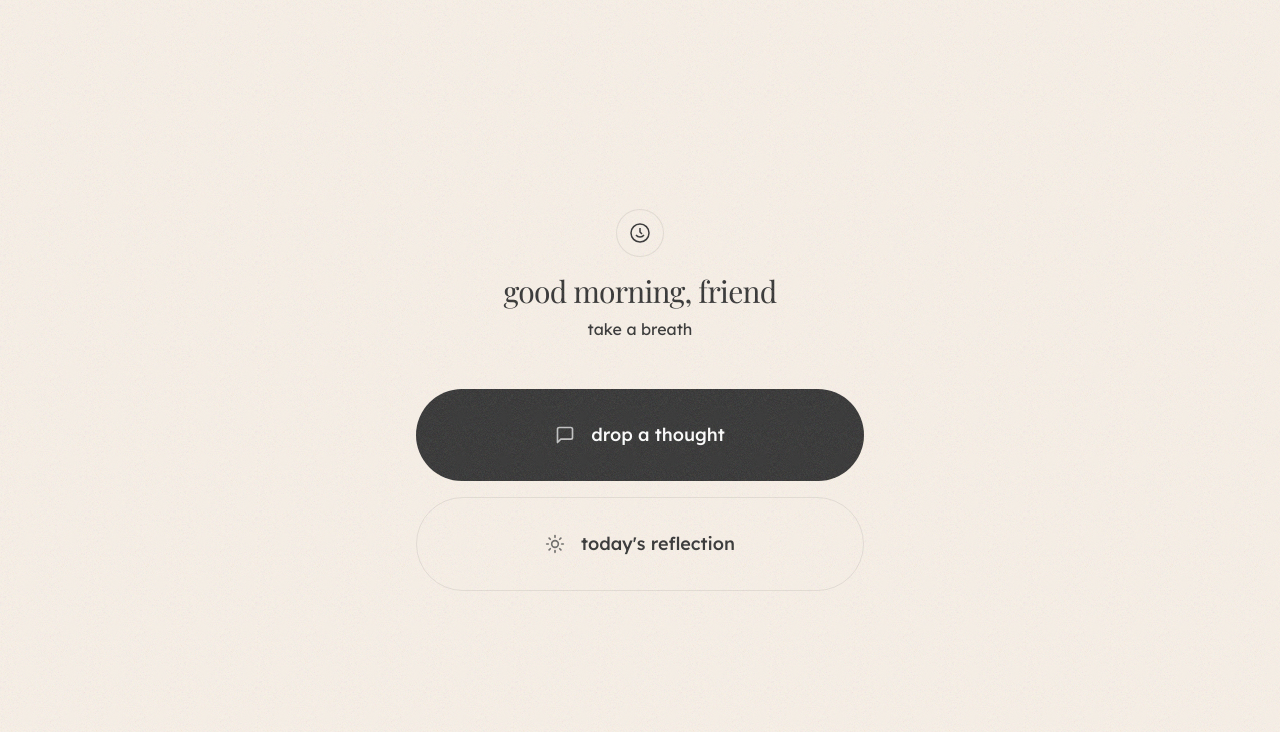
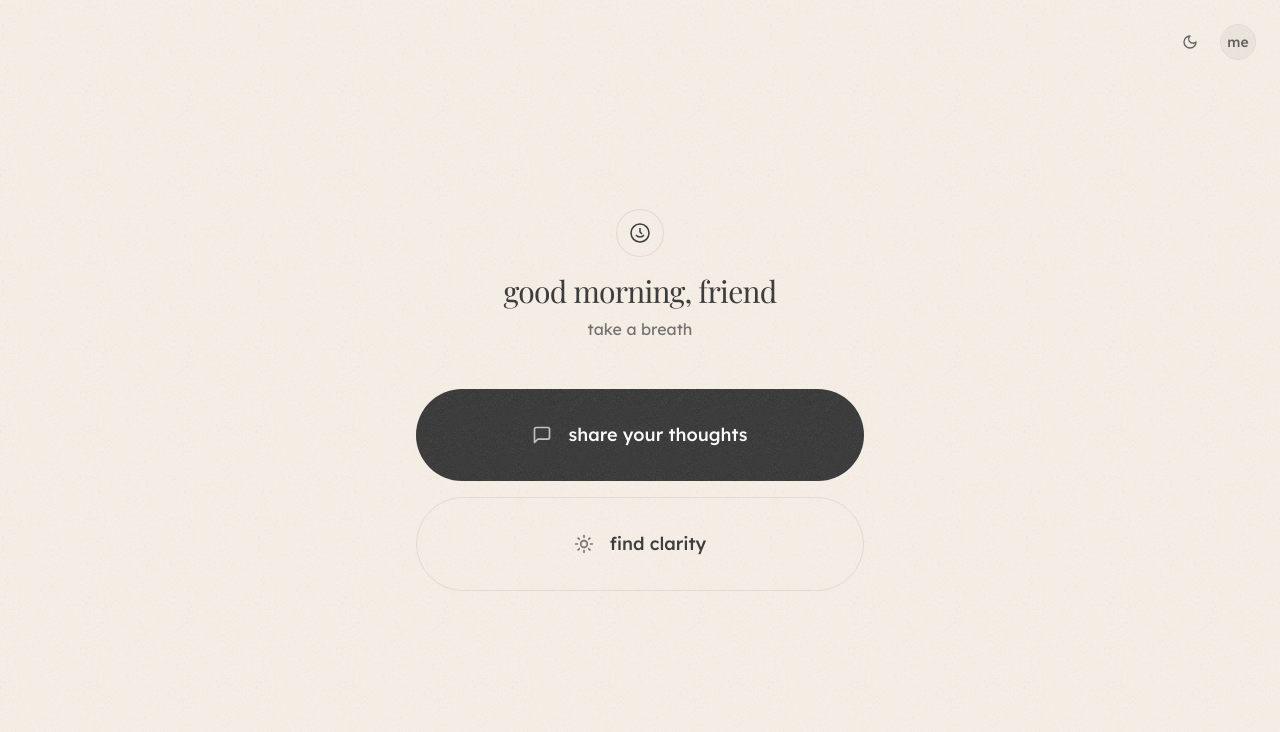
Before and after one commit to lolrazh/sage-mvp, a Next.js app: page /home in a window 1280 px wide. Shown: the top 732 px of the page. Built offline with nearby package versions, Linux system fonts and the light colour scheme; a web font is replaced by a local one.

Commit message:
updated package dependencies for Radix UI components; refactored global styles for improved theming; enhanced home page with time-based greetings and adjusted chat input styles

```diff
--- a/package.json
+++ b/package.json
@@ -12,7 +12,9 @@
     "@ai-sdk/google": "^1.2.4",
     "@google/generative-ai": "^0.24.0",
     "@next/swc-win32-x64-msvc": "^15.2.4",
+    "@radix-ui/react-avatar": "^1.1.3",
     "@radix-ui/react-dialog": "^1.1.6",
+    "@radix-ui/react-dropdown-menu": "^2.1.6",
     "@radix-ui/react-popover": "^1.1.6",
     "@radix-ui/react-progress": "^1.1.2",
     "@radix-ui/react-select": "^2.1.6",
--- a/src/app/globals.css
+++ b/src/app/globals.css
@@ -49,25 +49,25 @@
 
 @layer base {
   :root {
-    --background: 32 44% 95%;
-    --foreground: 0 0% 20%;
+    --background: #F9F1E8;
+    --foreground: #333333;
     --card: 37 33% 95%;
     --card-foreground: 0 0% 20%;
-    --popover: 37 33% 95%;
-    --popover-foreground: 0 0% 20%;
-    --primary: 346.8 77.2% 49.8%;
-    --primary-foreground: 355.7 100% 97.3%;
-    --secondary: 37 33% 90%;
-    --secondary-foreground: 0 0% 20%;
-    --muted: 0 0% 20%;
-    --muted-foreground: 0 0% 20% / 0.8;
-    --accent: 37 33% 90%;
-    --accent-foreground: 0 0% 20%;
+    --popover: #F9F1E8;
+    --popover-foreground: #333333;
+    --primary: #333333;
+    --primary-foreground: #F9F1E8;
+    --secondary: rgba(51, 51, 51, 0.05);
+    --secondary-foreground: #333333;
+    --muted: rgba(51, 51, 51, 0.05);
+    --muted-foreground: rgba(51, 51, 51, 0.7);
+    --accent: rgba(51, 51, 51, 0.05);
+    --accent-foreground: #333333;
     --destructive: 0 84.2% 60.2%;
     --destructive-foreground: 37 33% 95%;
-    --border: 0 0% 20% / 0.5;
-    --input: 0 0% 20% / 0.5;
-    --ring: 0 0% 20% / 0.1;
+    --border: rgba(51, 51, 51, 0.1);
+    --input: rgba(51, 51, 51, 0.1);
+    --ring: rgba(51, 51, 51, 0.2);
     --chart-1: oklch(0.646 0.222 41.116);
     --chart-2: oklch(0.6 0.118 184.704);
     --chart-3: oklch(0.398 0.07 227.392);
@@ -85,25 +85,25 @@
   }
 
   .dark {
-    --background: 0 0% 20%;
-    --foreground: 37 33% 95%;
+    --background: #333333;
+    --foreground: #F9F1E8;
     --card: 0 0% 25%;
     --card-foreground: 37 33% 95%;
-    --popover: 0 0% 20%;
-    --popover-foreground: 37 33% 95%;
-    --primary: 346.8 77.2% 49.8%;
-    --primary-foreground: 355.7 100% 97.3%;
-    --secondary: 0 0% 25%;
-    --secondary-foreground: 37 33% 95%;
-    --muted: 0 0% 25%;
-    --muted-foreground: 37 33% 80%;
-    --accent: 0 0% 25%;
-    --accent-foreground: 37 33% 95%;
+    --popover: #333333;
+    --popover-foreground: #F9F1E8;
+    --primary: #F9F1E8;
+    --primary-foreground: #333333;
+    --secondary: rgba(249, 241, 232, 0.05);
+    --secondary-foreground: #F9F1E8;
+    --muted: rgba(249, 241, 232, 0.05);
+    --muted-foreground: rgba(249, 241, 232, 0.7);
+    --accent: rgba(249, 241, 232, 0.05);
+    --accent-foreground: #F9F1E8;
     --destructive: 0 62.8% 30.6%;
     --destructive-foreground: 37 33% 95%;
-    --border: 0 0% 30%;
-    --input: 0 0% 30%;
-    --ring: 346.8 77.2% 49.8%;
+    --border: rgba(249, 241, 232, 0.1);
+    --input: rgba(249, 241, 232, 0.1);
+    --ring: rgba(249, 241, 232, 0.2);
     --chart-1: oklch(0.488 0.243 264.376);
     --chart-2: oklch(0.696 0.17 162.48);
     --chart-3: oklch(0.769 0.188 70.08);
@@ -123,7 +123,7 @@
     @apply border-border;
   }
   body {
-    @apply bg-[#F9F1E8] text-[#333333];
+    @apply bg-background text-foreground;
     font-feature-settings: "ss01" on, "ss02" on, "cv01" on, "cv02" on,
       "cv03" on, "cv04" on;
   }
--- a/src/app/home/page.tsx
+++ b/src/app/home/page.tsx
@@ -17,9 +17,18 @@ const greetings = [
 
 export default function Home() {
   const [greeting, setGreeting] = useState("");
+  const [timeOfDay, setTimeOfDay] = useState("");
   const userName = "friend";
 
   useEffect(() => {
+    // Set time-based greeting
+    const hour = new Date().getHours();
+    if (hour >= 5 && hour < 12) setTimeOfDay("morning");
+    else if (hour >= 12 && hour < 17) setTimeOfDay("afternoon");
+    else if (hour >= 17 && hour < 22) setTimeOfDay("evening");
+    else setTimeOfDay("night");
+
+    // Set random greeting
     setGreeting(greetings[Math.floor(Math.random() * greetings.length)]);
   }, []);
 
@@ -39,15 +48,15 @@ export default function Home() {
   };
 
   return (
-    <main className="flex min-h-screen flex-col items-center justify-center p-24 bg-[#F9F1E8]">
+    <main className="flex min-h-screen flex-col items-center justify-center p-24 bg-background">
       <Noise />
       <motion.div
         initial={{ opacity: 0, y: 20 }}
         animate={{ opacity: 1, y: 0 }}
         className="flex flex-col items-center space-y-12 w-full max-w-md"
       >
-        <div className="w-12 h-12 rounded-full bg-[#F9F1E8] border border-[#333333]/10 flex items-center justify-center mb-4">
-          <svg viewBox="0 0 24 24" className="w-6 h-6 text-[#333333]" fill="none" stroke="currentColor" strokeWidth="1.5">
+        <div className="w-12 h-12 rounded-full bg-background border border-border flex items-center justify-center mb-4">
+          <svg viewBox="0 0 24 24" className="w-6 h-6 text-foreground" fill="none" stroke="currentColor" strokeWidth="1.5">
             <path d="M12 3c4.97 0 9 4.03 9 9s-4.03 9-9 9-9-4.03-9-9 4.03-9 9-9z" />
             <path d="M12 7v4l2 2" />
             <path d="M8 14s1.5 2 4 2 4-2 4-2" />
@@ -61,7 +70,7 @@ export default function Home() {
             transition={{ delay: 0.2 }}
             className="text-3xl font-serif lowercase tracking-tight"
           >
-            good morning, {userName}
+            good {timeOfDay}, {userName}
           </motion.h1>
           <motion.p
             initial={{ opacity: 0 }}
@@ -87,7 +96,7 @@ export default function Home() {
             >
               <Link href="/chat">
                 <MessageSquare className="w-5 h-5 opacity-70" />
-                <span>drop a thought</span>
+                <span>share your thoughts</span>
               </Link>
             </Button>
           </motion.div>
@@ -101,7 +110,7 @@ export default function Home() {
             >
               <Link href="/insights">
                 <Sun className="w-5 h-5 opacity-70" />
-                <span>today's reflection</span>
+                <span>find clarity</span>
               </Link>
             </Button>
           </motion.div>
--- a/src/app/layout.tsx
+++ b/src/app/layout.tsx
@@ -1,5 +1,6 @@
 import { Lexend_Deca, Playfair_Display } from "next/font/google";
 import { ThemeProvider } from "next-themes";
+import { MainLayout } from "@/components/layout/MainLayout";
 import "./globals.css";
 
 const lexend = Lexend_Deca({ subsets: ["latin"], variable: "--font-sans" });
@@ -29,7 +30,7 @@ export default function RootLayout({
           enableSystem
           disableTransitionOnChange
         >
-          {children}
+          <MainLayout>{children}</MainLayout>
         </ThemeProvider>
       </body>
     </html>
--- /dev/null
+++ b/src/components/layout/MainLayout.tsx
@@ -0,0 +1,69 @@
+"use client";
+
+import { Avatar, AvatarFallback, AvatarImage } from "@/components/ui/avatar";
+import { Button } from "@/components/ui/button";
+import {
+  DropdownMenu,
+  DropdownMenuContent,
+  DropdownMenuItem,
+  DropdownMenuSeparator,
+  DropdownMenuTrigger,
+} from "@/components/ui/dropdown-menu";
+import { Moon, Sun } from "lucide-react";
+import { usePathname } from "next/navigation";
+import { useTheme } from "next-themes";
+import Link from "next/link";
+
+interface MainLayoutProps {
+  children: React.ReactNode;
+}
+
+export function MainLayout({ children }: MainLayoutProps) {
+  const pathname = usePathname();
+  const { theme, setTheme } = useTheme();
+  const showControls = pathname !== "/";
+
+  return (
+    <div className="relative min-h-screen">
+      {showControls && (
+        <div className="fixed top-6 right-6 flex items-center gap-3 z-50">
+          <Button
+            size="icon"
+            variant="ghost"
+            className="w-9 h-9 rounded-full"
+            onClick={() => setTheme(theme === "dark" ? "light" : "dark")}
+          >
+            {theme === "dark" ? (
+              <Sun className="h-4 w-4" />
+            ) : (
+              <Moon className="h-4 w-4" />
+            )}
+          </Button>
+          <DropdownMenu>
+            <DropdownMenuTrigger asChild>
+              <Button variant="ghost" className="relative h-9 w-9 rounded-full p-0">
+                <Avatar className="h-9 w-9 border border-[#333333]/10 dark:border-[#F9F1E8]/10">
+                  <AvatarImage src="" />
+                  <AvatarFallback className="bg-[#333333]/5 dark:bg-[#F9F1E8]/5 text-sm lowercase">me</AvatarFallback>
+                </Avatar>
+              </Button>
+            </DropdownMenuTrigger>
+            <DropdownMenuContent align="end" className="w-48 bg-[#F9F1E8] dark:bg-[#333333] border-[#333333]/10 dark:border-[#F9F1E8]/10">
+              <DropdownMenuItem className="cursor-pointer text-sm lowercase">
+                <Link href="/profile" className="flex w-full">profile</Link>
+              </DropdownMenuItem>
+              <DropdownMenuItem className="cursor-pointer text-sm lowercase">
+                <Link href="/settings" className="flex w-full">settings</Link>
+              </DropdownMenuItem>
+              <DropdownMenuSeparator className="bg-[#333333]/10 dark:bg-[#F9F1E8]/10" />
+              <DropdownMenuItem className="cursor-pointer text-sm lowercase text-[#333333]/70 dark:text-[#F9F1E8]/70">
+                log out
+              </DropdownMenuItem>
+            </DropdownMenuContent>
+          </DropdownMenu>
+        </div>
+      )}
+      {children}
+    </div>
+  );
+}
--- /dev/null
+++ b/src/components/ui/avatar.tsx
@@ -0,0 +1,50 @@
+"use client"
+
+import * as React from "react"
+import * as AvatarPrimitive from "@radix-ui/react-avatar"
+
+import { cn } from "@/lib/utils"
+
+const Avatar = React.forwardRef<
+  React.ElementRef<typeof AvatarPrimitive.Root>,
+  React.ComponentPropsWithoutRef<typeof AvatarPrimitive.Root>
+>(({ className, ...props }, ref) => (
+  <AvatarPrimitive.Root
+    ref={ref}
+    className={cn(
+      "relative flex h-10 w-10 shrink-0 overflow-hidden rounded-full",
+      className
+    )}
+    {...props}
+  />
+))
+Avatar.displayName = AvatarPrimitive.Root.displayName
+
+const AvatarImage = React.forwardRef<
+  React.ElementRef<typeof AvatarPrimitive.Image>,
+  React.ComponentPropsWithoutRef<typeof AvatarPrimitive.Image>
+>(({ className, ...props }, ref) => (
+  <AvatarPrimitive.Image
+    ref={ref}
+    className={cn("aspect-square h-full w-full", className)}
+    {...props}
+  />
+))
+AvatarImage.displayName = AvatarPrimitive.Image.displayName
+
+const AvatarFallback = React.forwardRef<
+  React.ElementRef<typeof AvatarPrimitive.Fallback>,
+  React.ComponentPropsWithoutRef<typeof AvatarPrimitive.Fallback>
+>(({ className, ...props }, ref) => (
+  <AvatarPrimitive.Fallback
+    ref={ref}
+    className={cn(
+      "flex h-full w-full items-center justify-center rounded-full bg-muted",
+      className
+    )}
+    {...props}
+  />
+))
+AvatarFallback.displayName = AvatarPrimitive.Fallback.displayName
+
+export { Avatar, AvatarImage, AvatarFallback }
--- a/src/components/ui/chat-input.tsx
+++ b/src/components/ui/chat-input.tsx
@@ -2,7 +2,7 @@
 
 import { Button } from "./button";
 import { Textarea } from "./textarea";
-import { Send } from "lucide-react";
+import { ArrowUp } from "lucide-react";
 import { useState, useRef, useEffect } from "react";
 import { cn } from "@/lib/utils";
 
@@ -101,11 +101,11 @@ export function ChatInput({
       />
       <Button
         size="icon"
-        className="absolute right-2 bottom-2 h-8 w-8 rounded-full bg-transparent hover:bg-[#333333]/5 disabled:opacity-50"
+        className="absolute right-2 bottom-2 h-8 w-8 rounded-full bg-foreground hover:bg-foreground/90 disabled:opacity-50"
         onClick={handleSubmit}
         disabled={!message.trim() || disabled}
       >
-        <Send className="h-4 w-4 stroke-[1.5px]" />
+        <ArrowUp className="h-4 w-4 text-background" />
       </Button>
       <style jsx global>{`
         .chat-input textarea::-webkit-scrollbar,
--- /dev/null
+++ b/src/components/ui/dropdown-menu.tsx
@@ -0,0 +1,63 @@
+"use client"
+
+import * as React from "react"
+import * as DropdownMenuPrimitive from "@radix-ui/react-dropdown-menu"
+
+import { cn } from "@/lib/utils"
+
+const DropdownMenu = DropdownMenuPrimitive.Root
+
+const DropdownMenuTrigger = DropdownMenuPrimitive.Trigger
+
+const DropdownMenuContent = React.forwardRef<
+  React.ElementRef<typeof DropdownMenuPrimitive.Content>,
+  React.ComponentPropsWithoutRef<typeof DropdownMenuPrimitive.Content>
+>(({ className, sideOffset = 4, ...props }, ref) => (
+  <DropdownMenuPrimitive.Portal>
+    <DropdownMenuPrimitive.Content
+      ref={ref}
+      sideOffset={sideOffset}
+      className={cn(
+        "z-50 min-w-[8rem] overflow-hidden rounded-xl border bg-popover p-1 text-popover-foreground shadow-md data-[state=open]:animate-in data-[state=closed]:animate-out data-[state=closed]:fade-out-0 data-[state=open]:fade-in-0 data-[state=closed]:zoom-out-95 data-[state=open]:zoom-in-95 data-[side=bottom]:slide-in-from-top-2 data-[side=left]:slide-in-from-right-2 data-[side=right]:slide-in-from-left-2 data-[side=top]:slide-in-from-bottom-2",
+        className
+      )}
+      {...props}
+    />
+  </DropdownMenuPrimitive.Portal>
+))
+DropdownMenuContent.displayName = DropdownMenuPrimitive.Content.displayName
+
+const DropdownMenuItem = React.forwardRef<
+  React.ElementRef<typeof DropdownMenuPrimitive.Item>,
+  React.ComponentPropsWithoutRef<typeof DropdownMenuPrimitive.Item>
+>(({ className, ...props }, ref) => (
+  <DropdownMenuPrimitive.Item
+    ref={ref}
+    className={cn(
+      "relative flex cursor-default select-none items-center rounded-lg px-2 py-1.5 text-sm outline-none transition-colors focus:bg-[#333333]/5 data-[disabled]:pointer-events-none data-[disabled]:opacity-50",
+      className
+    )}
+    {...props}
+  />
+))
+DropdownMenuItem.displayName = DropdownMenuPrimitive.Item.displayName
+
+const DropdownMenuSeparator = React.forwardRef<
+  React.ElementRef<typeof DropdownMenuPrimitive.Separator>,
+  React.ComponentPropsWithoutRef<typeof DropdownMenuPrimitive.Separator>
+>(({ className, ...props }, ref) => (
+  <DropdownMenuPrimitive.Separator
+    ref={ref}
+    className={cn("-mx-1 my-1 h-px", className)}
+    {...props}
+  />
+))
+DropdownMenuSeparator.displayName = DropdownMenuPrimitive.Separator.displayName
+
+export {
+  DropdownMenu,
+  DropdownMenuTrigger,
+  DropdownMenuContent,
+  DropdownMenuItem,
+  DropdownMenuSeparator,
+}
```
Also changed, not shown: src/components/ui/chat-message.tsx (+5 -5 lines), 1 other file (tests, documents, lock files or other folders).
